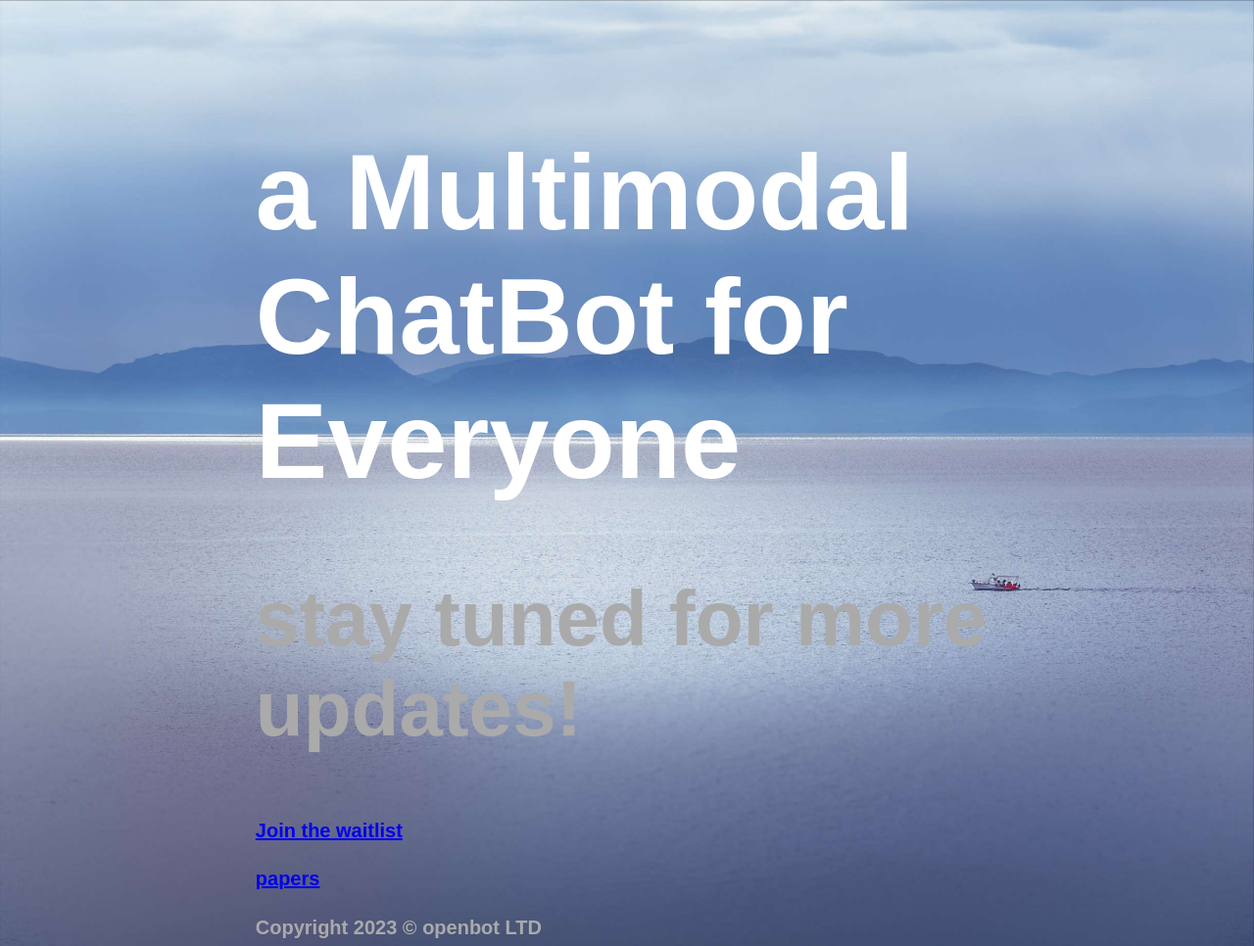
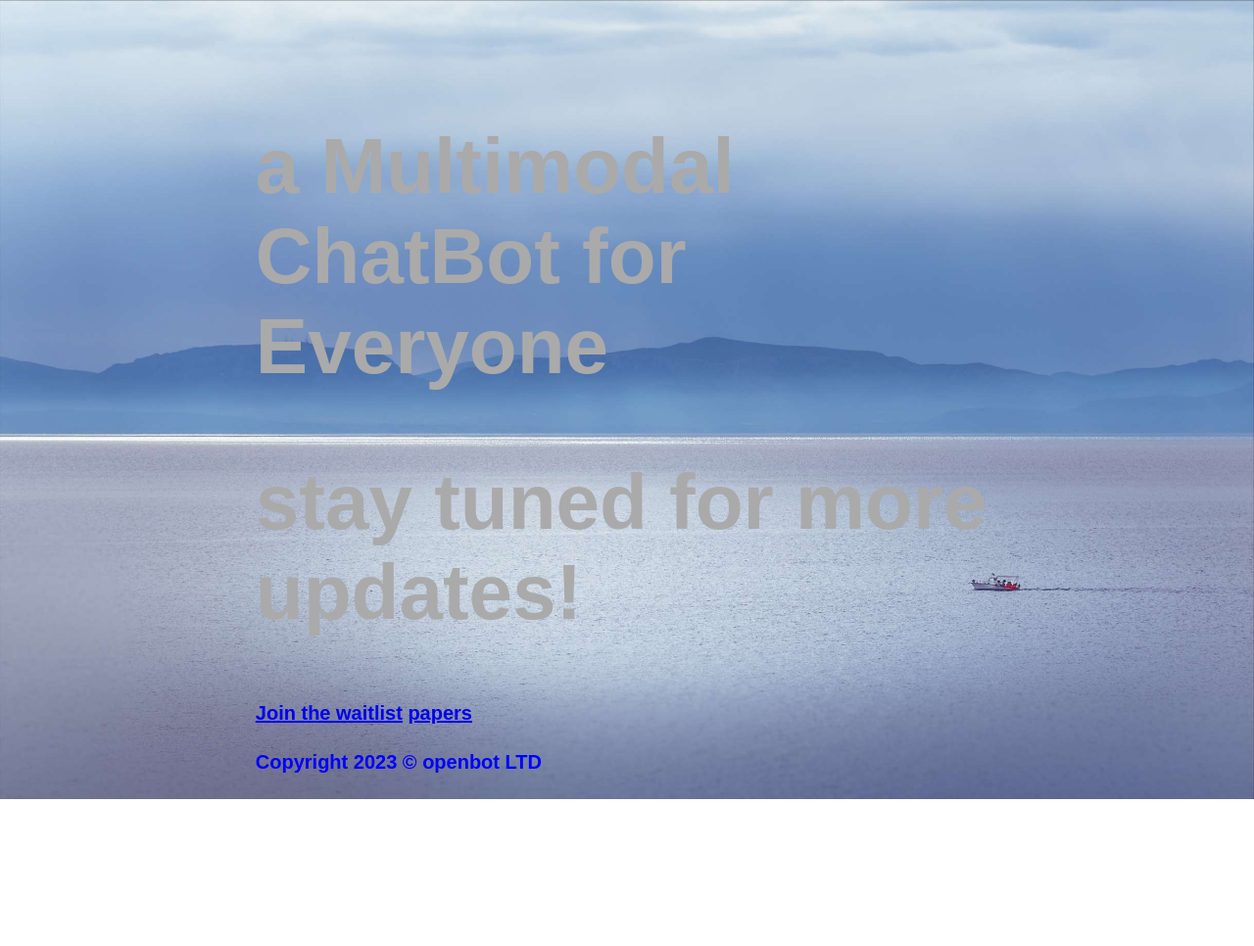
Before and after one commit to openbotai/openbotai.github.io, a plain HTML site: page index.html in a window 1280 px wide. Shown: the top 966 px of the page at 98% size. After the commit the page ends 816 px from the top, so only its background shows below. Drawn offline with Linux system fonts and the light colour scheme.

Commit message:
Update index.html

```diff
--- a/index.html
+++ b/index.html
@@ -29,7 +29,7 @@
 
 
     h1 {
-        font-size: 110px;
+        font-size: 100px;
         color: #fff;
     }
     h2 {
@@ -39,7 +39,7 @@
 
     h3 {
 
-      font-size: 30px;
+      font-size: 40px;
       color:  blue;
 
     }
@@ -47,7 +47,7 @@
     h4 {
 
       font-size: 20px;
-      color: #aaa;
+      color: blue;
 
     }
 
@@ -57,15 +57,13 @@
 </head>
   <body>
     <div class="header">
-    <h1>a Multimodal ChatBot for Everyone</h1>
+    <h2>a Multimodal ChatBot for Everyone</h2>
     <h2>stay tuned for more updates! </h2>
     <div>
 
     <div>
       <h4>
       <a href="https://forms.gle/zCDkCxcnp3xPkNdY7" target="_blank">Join the waitlist</a>
-      </h4>
-      <h4>
       <a href="https://papers.openbot.ai" target="_blank">papers</a>
       </h4>
     </div>
```
